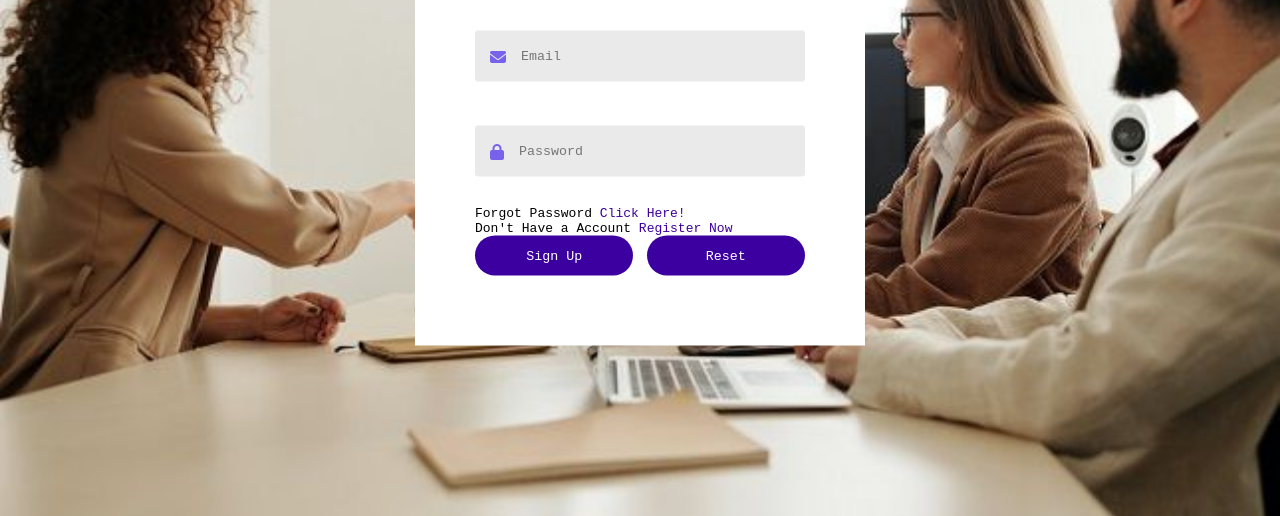
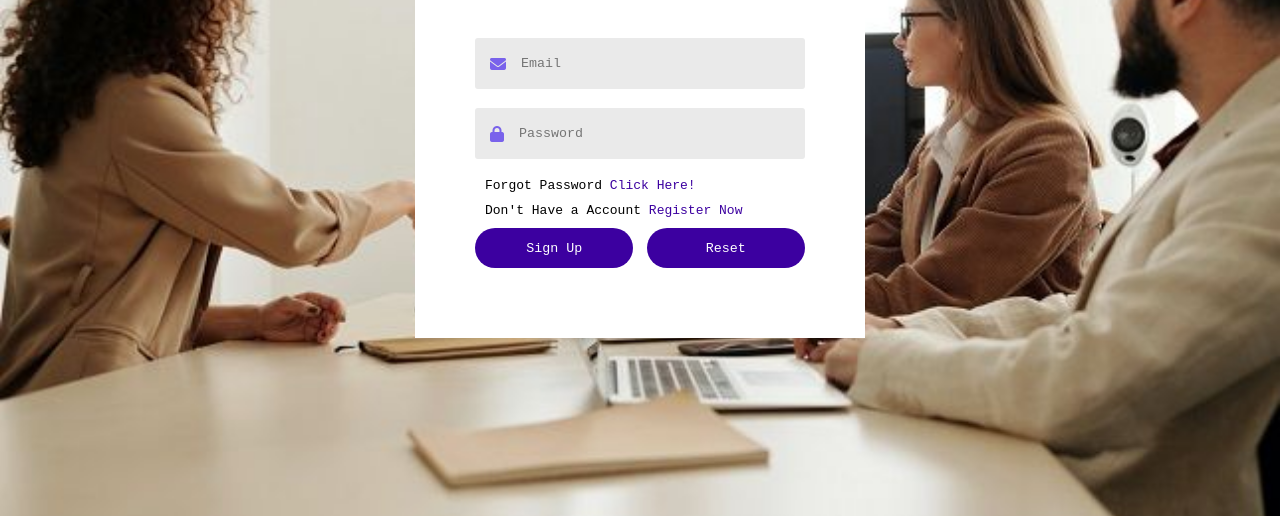
Before and after one commit to tharunnaidug/CPS, a plain HTML site: page HTML/index.html in a window 1280 px wide. Shown: the part 284-800 px from the top of the page. Drawn offline with Linux system fonts and the light colour scheme.

Commit message:
Update style.css

```diff
--- a/HTML/style.css
+++ b/HTML/style.css
@@ -47,7 +47,7 @@
 
 .input-field {
     background: #eaeaea;
-    margin: 15px 0;
+    margin: 10px 0;
     border-radius: 3px;
     display: flex;
     align-items: center;
@@ -72,6 +72,7 @@
 form p {
     text-align: left;
     font-size: 13px;
+    margin: 10px;
 }
 
 form p a {
@@ -98,7 +99,7 @@ form p a {
 }
 
 .input-group {
-    height: 80px;
+    height: 60px;
 }
 
 .btn-field button.disable {
```
